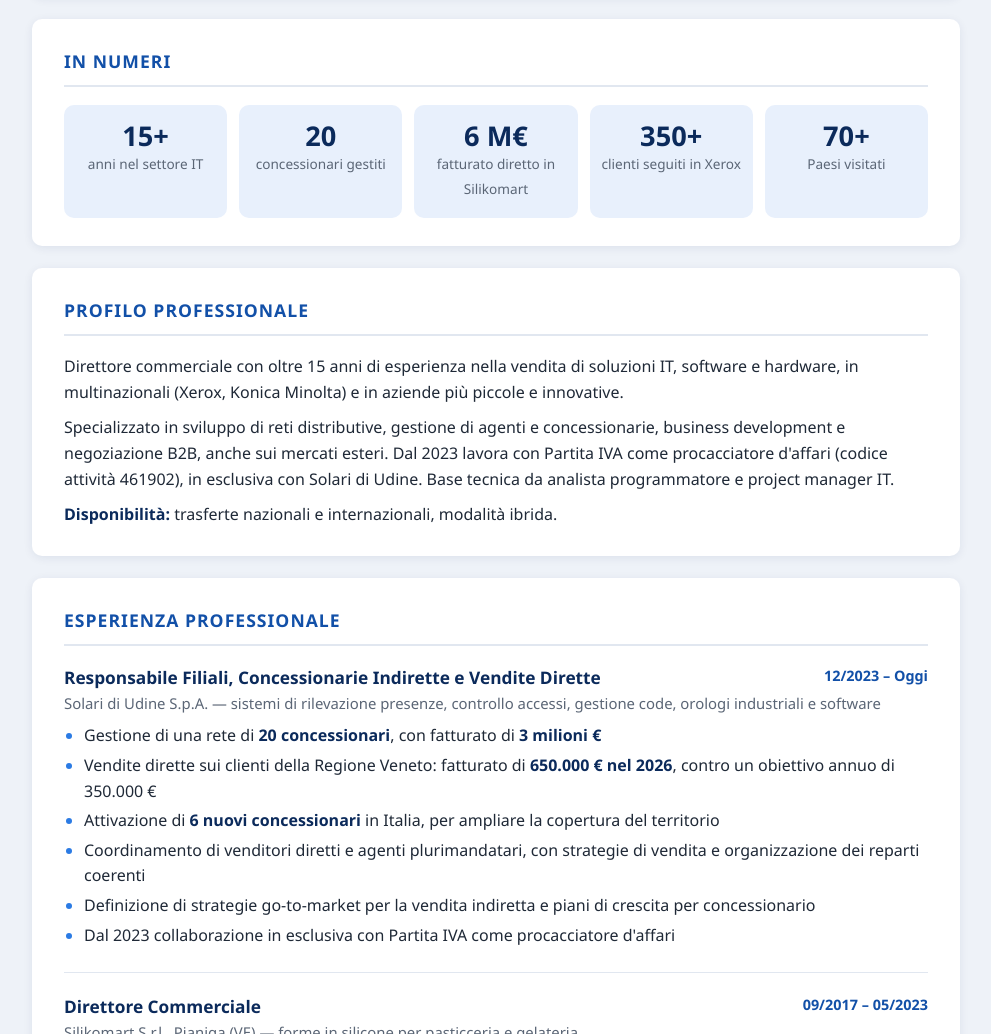
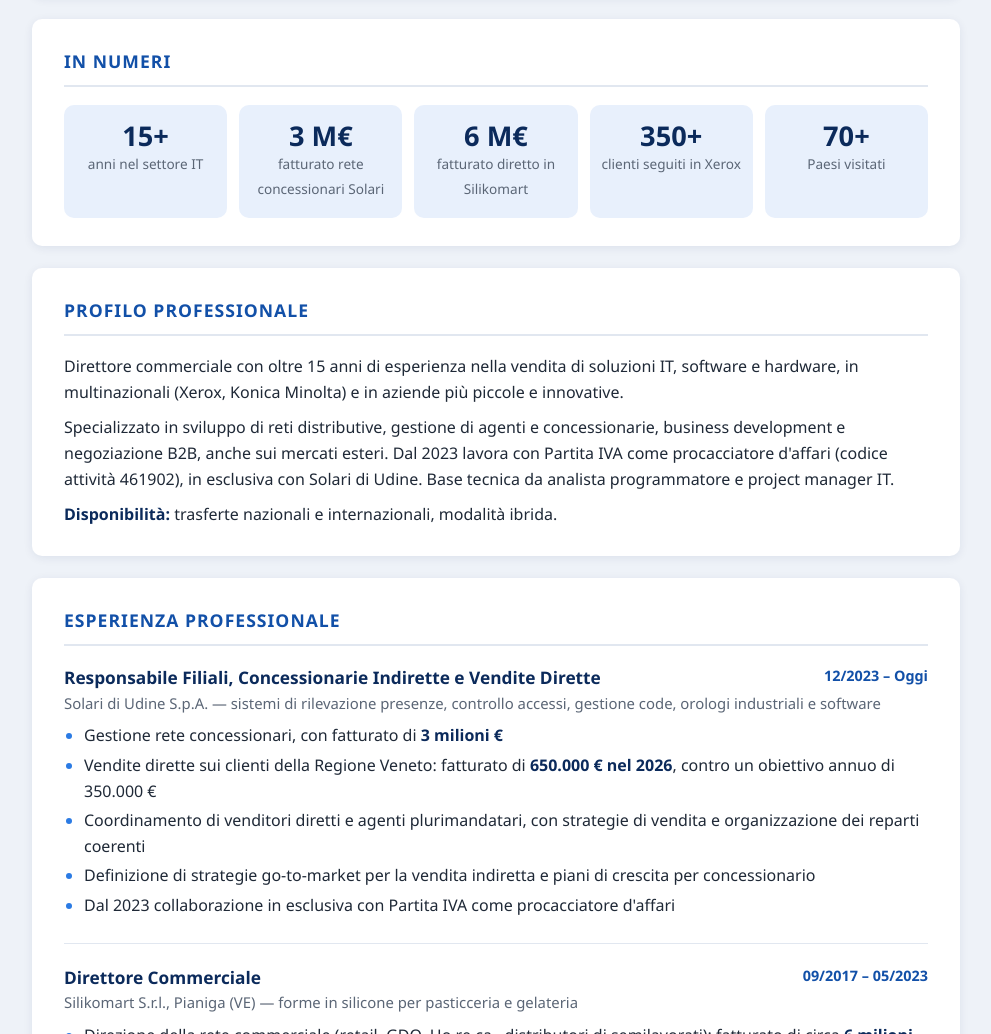
Before and after one commit to apellicciajob-dotcom/apellicciajob-dotcom.github.io, a plain HTML site: page index.html in a window 1280 px wide. Shown: the part 523-1557 px from the top of the page, without its empty margins (144-1135 px from the left). Drawn offline with Linux system fonts and the light colour scheme.

Commit message:
Solari: gestione rete concessionari, tolta riga 6 nuovi concessionari

```diff
--- a/index.html
+++ b/index.html
@@ -122,7 +122,7 @@
     <h2>In numeri</h2>
     <div class="stats">
       <div class="stat"><b>15+</b><span>anni nel settore IT</span></div>
-      <div class="stat"><b>20</b><span>concessionari gestiti</span></div>
+      <div class="stat"><b>3 M€</b><span>fatturato rete concessionari Solari</span></div>
       <div class="stat"><b>6 M€</b><span>fatturato diretto in Silikomart</span></div>
       <div class="stat"><b>350+</b><span>clienti seguiti in Xerox</span></div>
       <div class="stat"><b>70+</b><span>Paesi visitati</span></div>
@@ -143,9 +143,8 @@
       <div class="job-head"><h3>Responsabile Filiali, Concessionarie Indirette e Vendite Dirette</h3><span class="period">12/2023 – Oggi</span></div>
       <p class="company">Solari di Udine S.p.A. — sistemi di rilevazione presenze, controllo accessi, gestione code, orologi industriali e software</p>
       <ul>
-        <li>Gestione di una rete di <strong>20 concessionari</strong>, con fatturato di <strong>3 milioni €</strong></li>
+        <li>Gestione rete concessionari, con fatturato di <strong>3 milioni €</strong></li>
         <li>Vendite dirette sui clienti della Regione Veneto: fatturato di <strong>650.000 € nel 2026</strong>, contro un obiettivo annuo di 350.000 €</li>
-        <li>Attivazione di <strong>6 nuovi concessionari</strong> in Italia, per ampliare la copertura del territorio</li>
         <li>Coordinamento di venditori diretti e agenti plurimandatari, con strategie di vendita e organizzazione dei reparti coerenti</li>
         <li>Definizione di strategie go-to-market per la vendita indiretta e piani di crescita per concessionario</li>
         <li>Dal 2023 collaborazione in esclusiva con Partita IVA come procacciatore d'affari</li>
```
Also changed, not shown: 4 other files.
